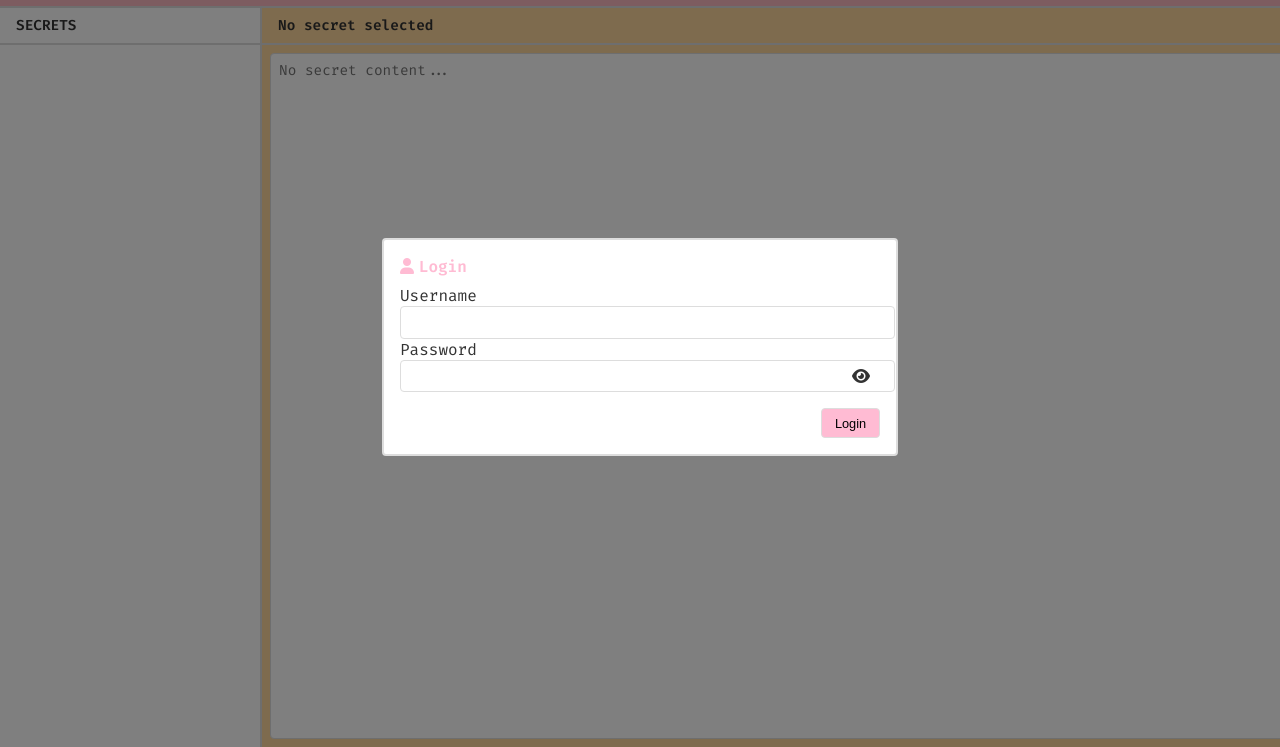
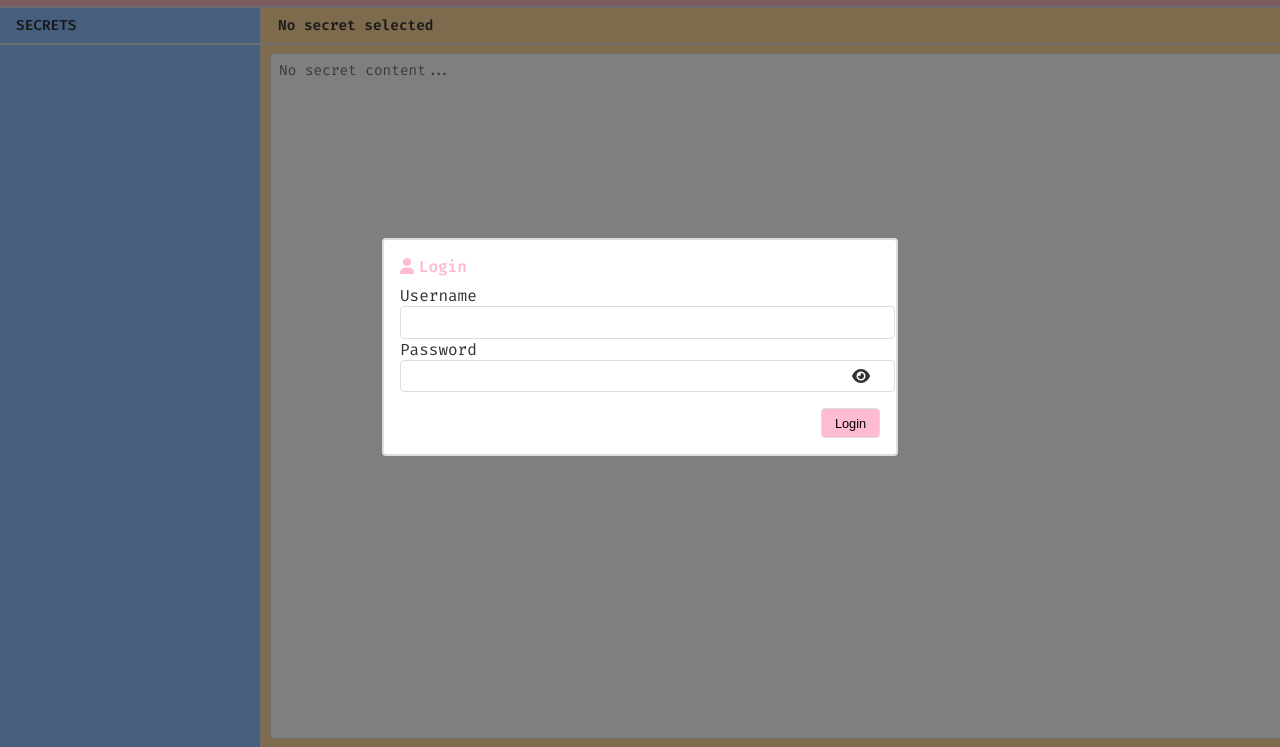
Before and after one commit to catalogfi/garden-of-secrets, a plain HTML site: page index.html in a window 1280 px wide. Shown: the part 53-800 px from the top of the page. Drawn offline with nearby package versions, Linux system fonts and the light colour scheme.

Commit message:
update Invalid Hex Color Code Detected

```diff
--- a/index.html
+++ b/index.html
@@ -22,7 +22,7 @@
       --color-buttons: #FFBBD3;
 
       /* Explorer or accent panel in pastel blue */
-      --color-explorer: #8DCOFF;
+      --color-explorer: #8DC0FF;
 
       /* Editor or secondary panel in peach */
       --color-editor:  #FDD79D;
```
